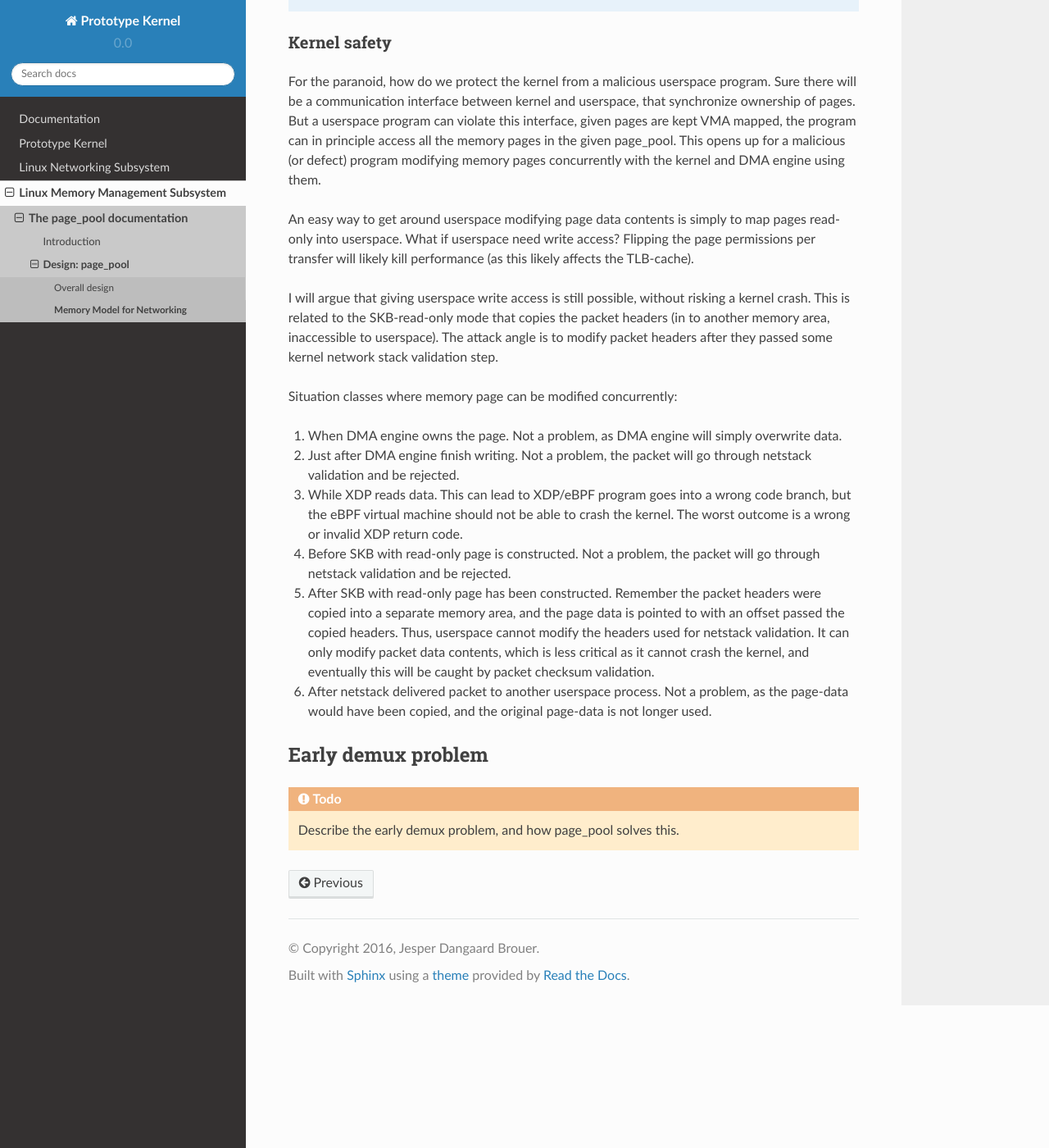
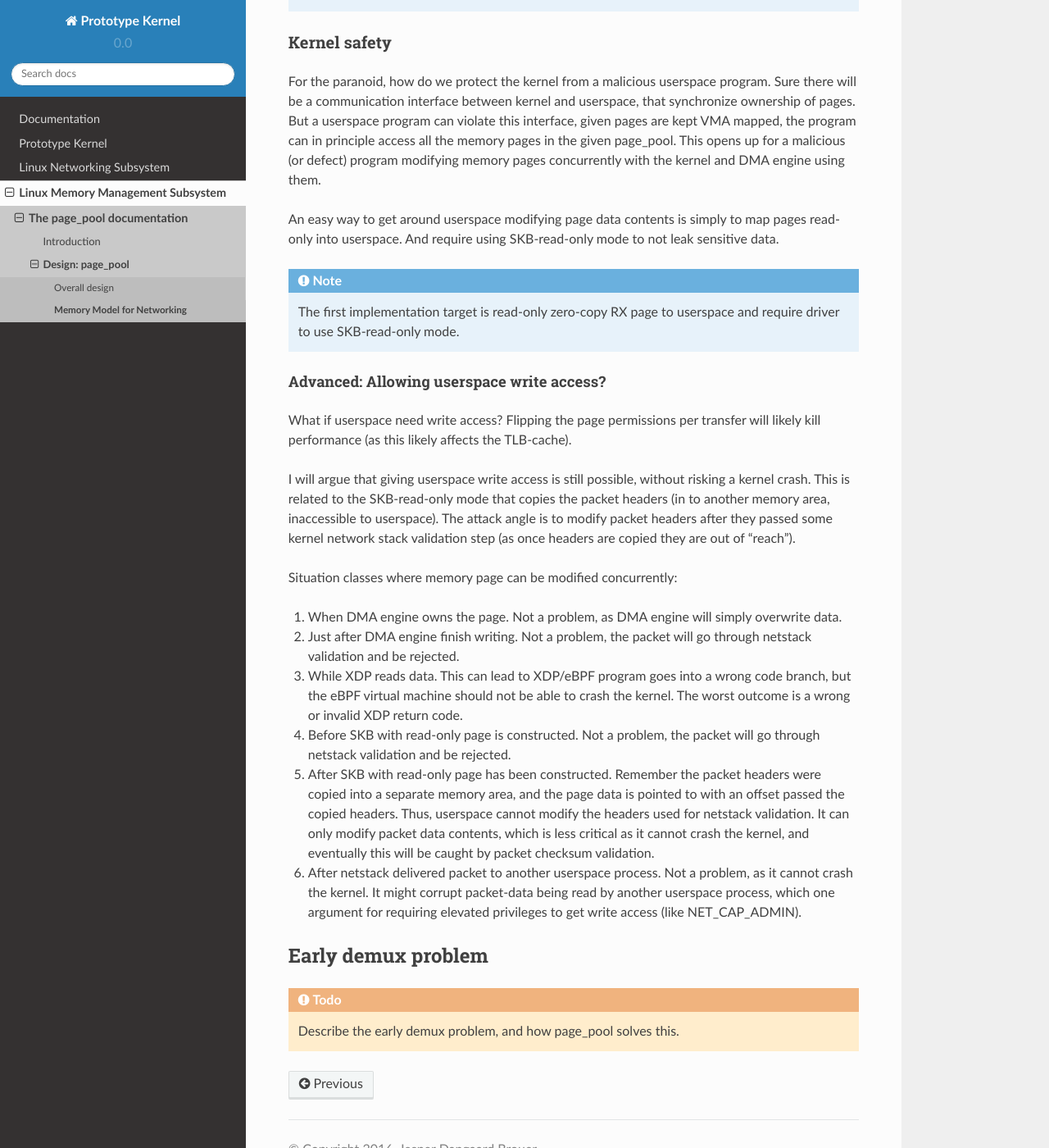
Before and after one commit to netoptimizer/prototype-kernel, a Sphinx documentation site: the page built from kernel/Documentation/vm/page_pool/design/memory_model_nic.rst, in a window 1280 px wide and 1400 px high, scrolled down 3127 px. Shown: the whole window at 82% size. Built offline with Sphinx 7.4.7 and the Read the Docs theme 2.0.0, drawn with Linux system fonts in a browser that asks for light colours.

Commit message:
docs: page_pool memory model for NICs update kernel safety section
Signed-off-by: Jesper Dangaard Brouer <brouer@redhat.com>

```diff
--- a/kernel/Documentation/vm/page_pool/design/memory_model_nic.rst
+++ b/kernel/Documentation/vm/page_pool/design/memory_model_nic.rst
@@ -181,15 +181,26 @@ defect) program modifying memory pages concurrently with the kernel
 and DMA engine using them.
 
 An easy way to get around userspace modifying page data contents is
-simply to map pages read-only into userspace.  What if userspace need
-write access? Flipping the page permissions per transfer will likely
-kill performance (as this likely affects the TLB-cache).
+simply to map pages read-only into userspace. And require using
+SKB-read-only mode to not leak sensitive data.
+
+.. Note:: The first implementation target is read-only zero-copy RX
+          page to userspace and require driver to use SKB-read-only
+          mode.
+
+Advanced: Allowing userspace write access?
+~~~~~~~~~~~~~~~~~~~~~~~~~~~~~~~~~~~~~~~~~~
+
+What if userspace need write access? Flipping the page permissions per
+transfer will likely kill performance (as this likely affects the
+TLB-cache).
 
 I will argue that giving userspace write access is still possible,
 without risking a kernel crash.  This is related to the SKB-read-only
 mode that copies the packet headers (in to another memory area,
 inaccessible to userspace).  The attack angle is to modify packet
-headers after they passed some kernel network stack validation step.
+headers after they passed some kernel network stack validation step
+(as once headers are copied they are out of "reach").
 
 Situation classes where memory page can be modified concurrently:
 
@@ -216,8 +227,10 @@ Situation classes where memory page can be modified concurrently:
    caught by packet checksum validation.
 
 6) After netstack delivered packet to another userspace process. Not a
-   problem, as the page-data would have been copied, and the original
-   page-data is not longer used.
+   problem, as it cannot crash the kernel.  It might corrupt
+   packet-data being read by another userspace process, which one
+   argument for requiring elevated privileges to get write access
+   (like NET_CAP_ADMIN).
 
 
 Early demux problem
```
